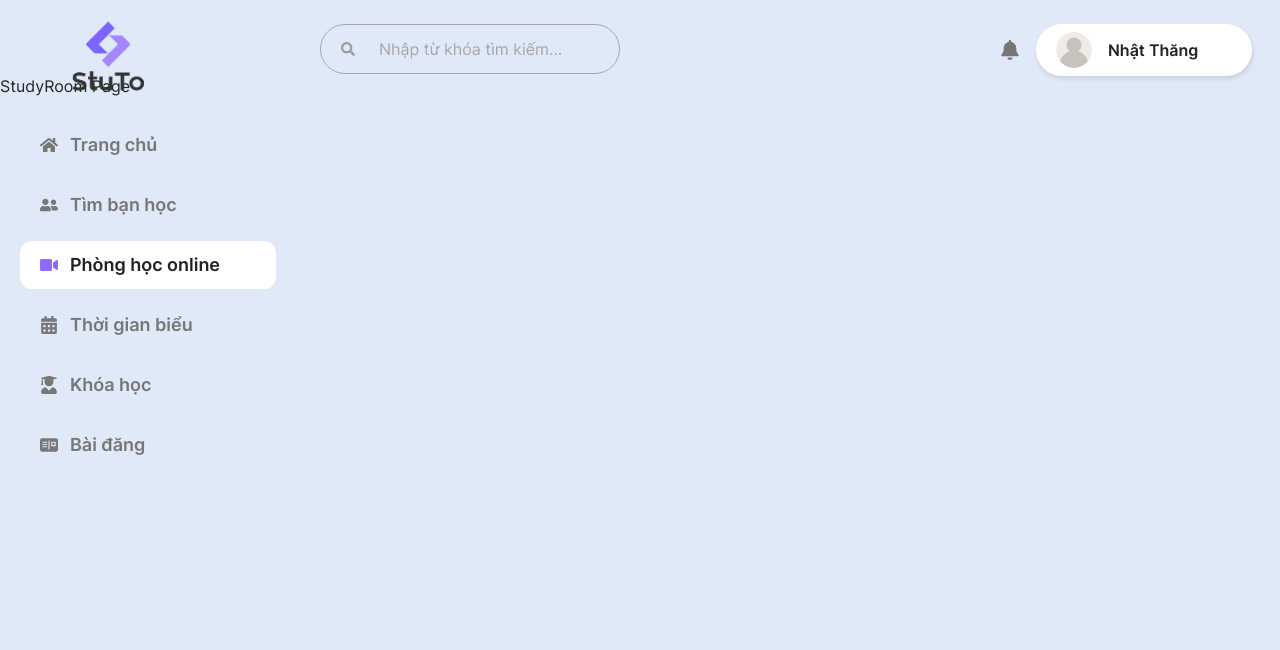
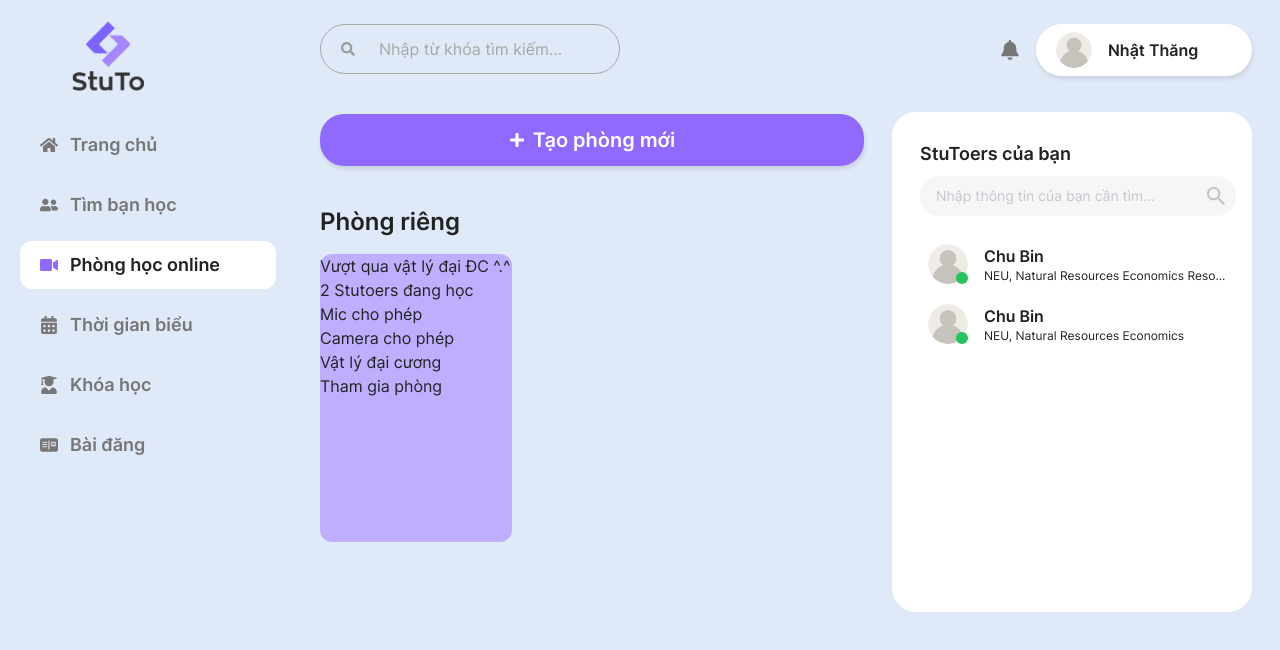
Before and after one commit to thangdev03/stuto-app, a React (Create React App) app: page /phong-hoc-online in a window 1280 px wide. Shown: the top 650 px of the page. Built offline with nearby package versions, Linux system fonts and the light colour scheme.

Commit message:
create study room

```diff
--- a/src/pages/client/StudyRoom.jsx
+++ b/src/pages/client/StudyRoom.jsx
@@ -1,6 +1,38 @@
+import FriendsList from "../../components/FriendsList"
+import { FaPlus } from "react-icons/fa";
+
+
 function StudyRoom() {
     return (
-        <h1>StudyRoom Page</h1>
+        <div className="ml-80 mr-[416px] mt-10">
+            <button className="w-full py-3 bg-primaryColor rounded-3xl text-white font-semibold flex items-center justify-center gap-2 text-xl shadow-blockShadow hover:brightness-105">
+                <FaPlus className="text-base"/>
+                Tạo phòng mới
+            </button>
+
+            {/* User's Rooms */}
+            <div className="mt-10">
+                <h2 className="font-semibold text-2xl">Phòng riêng</h2>
+                <div className="mt-4 grid grid-cols-4 gap-y-2">
+                    <div className="w-48 h-72 bg-[#B196FF]/70 rounded-xl">
+                        <div>
+                            <h3>Vượt qua vật lý đại ĐC ^.^</h3>
+                            <p>2 Stutoers đang học</p>
+                            <p>Mic cho phép</p>
+                            <p>Camera cho phép</p>
+                            <p>Vật lý đại cương</p>
+                        </div>
+                        <button>
+                            Tham gia phòng
+                        </button>
+                    </div>
+                </div>
+            </div>
+
+            {/* Public Rooms */}
+
+            <FriendsList />
+        </div>
     )
 }
 
```
